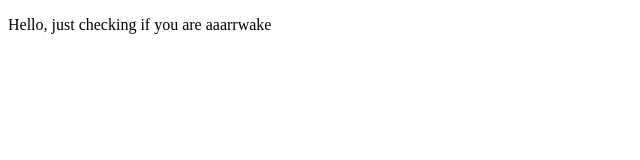
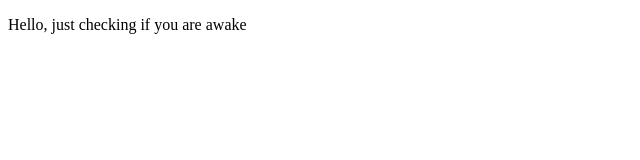
Before and after one commit to sethyeboah/Tools.Ascend22.com, a plain HTML site: page index.html in a window 1280 px wide. Shown: the full height of the page, 0-640 px from the left. Drawn offline with Linux system fonts and the light colour scheme.

Commit message:
Minor update to index file - Testing Git Push and Pull

```diff
--- a/index.html
+++ b/index.html
@@ -4,6 +4,6 @@
         <title>Hello</title>
     </head>
     <body>
-        <p>Hello, just checking if you are aaarrwake</p>
+        <p>Hello, just checking if you are awake</p>
     </body>
 </html>
```
